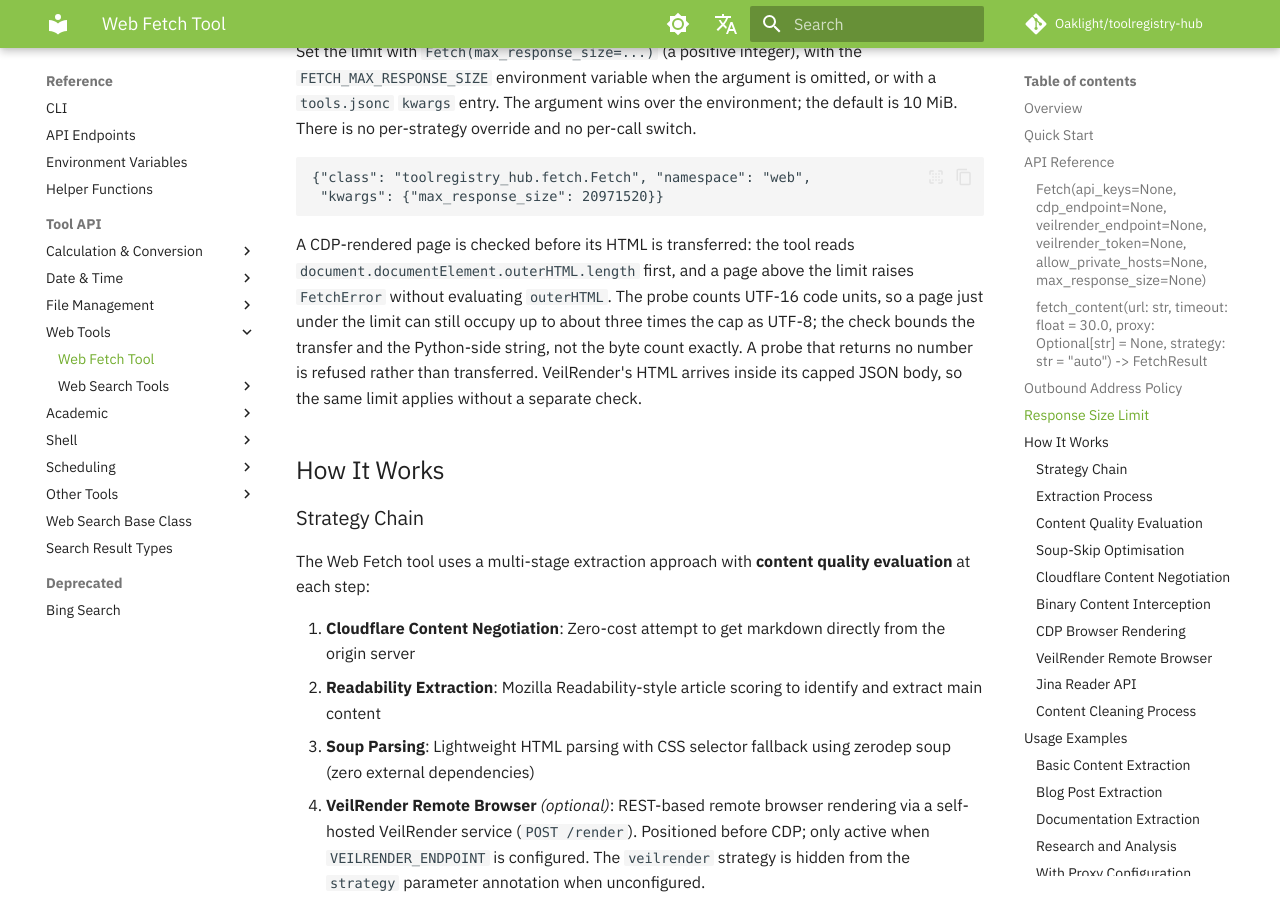
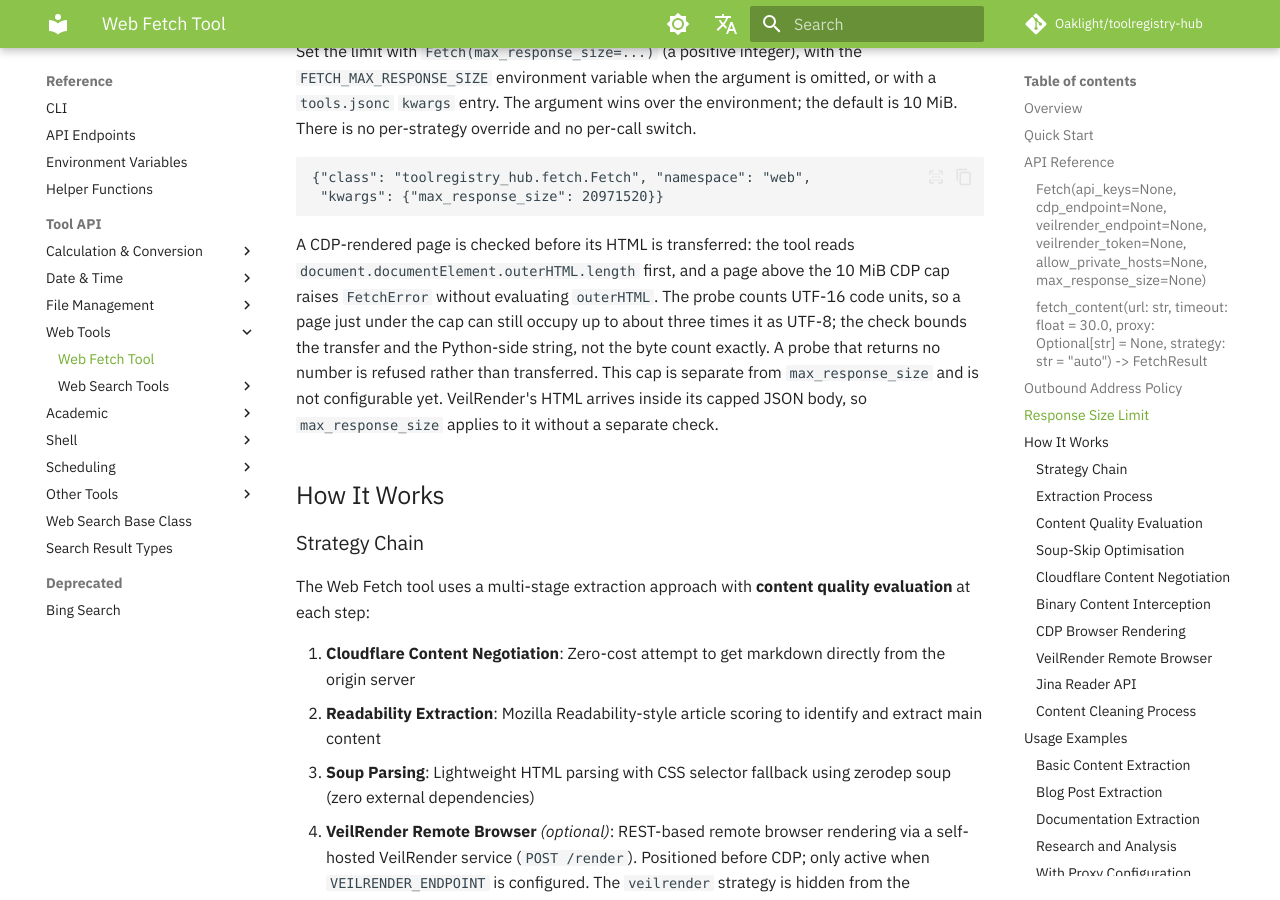
Before and after one commit to Oaklight/toolregistry-hub, an MkDocs documentation site: the page built from docs/tools/websearch/web_fetch_tool.md, in a window 1280 px wide and 900 px high, scrolled down 4472 px. Built offline with MkDocs 1.6.1 and Material for MkDocs 9.7.7, drawn with Linux system fonts in a browser that asks for light colours; some web fonts are replaced; comment, search, counter and statistics services are not loaded.

Commit message:
docs(fetch): align the CDP cap and redirect wording (#245, #246)

````diff
--- a/docs/tools/websearch/web_fetch_tool.md
+++ b/docs/tools/websearch/web_fetch_tool.md
@@ -121,7 +121,7 @@ Set the limit with `Fetch(max_response_size=...)` (a positive integer), with the
  "kwargs": {"max_response_size": 20971520}}
 ```
 
-A CDP-rendered page is checked before its HTML is transferred: the tool reads `document.documentElement.outerHTML.length` first, and a page above the limit raises `FetchError` without evaluating `outerHTML`. The probe counts UTF-16 code units, so a page just under the limit can still occupy up to about three times the cap as UTF-8; the check bounds the transfer and the Python-side string, not the byte count exactly. A probe that returns no number is refused rather than transferred. VeilRender's HTML arrives inside its capped JSON body, so the same limit applies without a separate check.
+A CDP-rendered page is checked before its HTML is transferred: the tool reads `document.documentElement.outerHTML.length` first, and a page above the 10 MiB CDP cap raises `FetchError` without evaluating `outerHTML`. The probe counts UTF-16 code units, so a page just under the cap can still occupy up to about three times it as UTF-8; the check bounds the transfer and the Python-side string, not the byte count exactly. A probe that returns no number is refused rather than transferred. This cap is separate from `max_response_size` and is not configurable yet. VeilRender's HTML arrives inside its capped JSON body, so `max_response_size` applies to it without a separate check.
 
 ## How It Works
 
````
Also changed, not shown: docs/changelog.md (+1 -1 lines).
